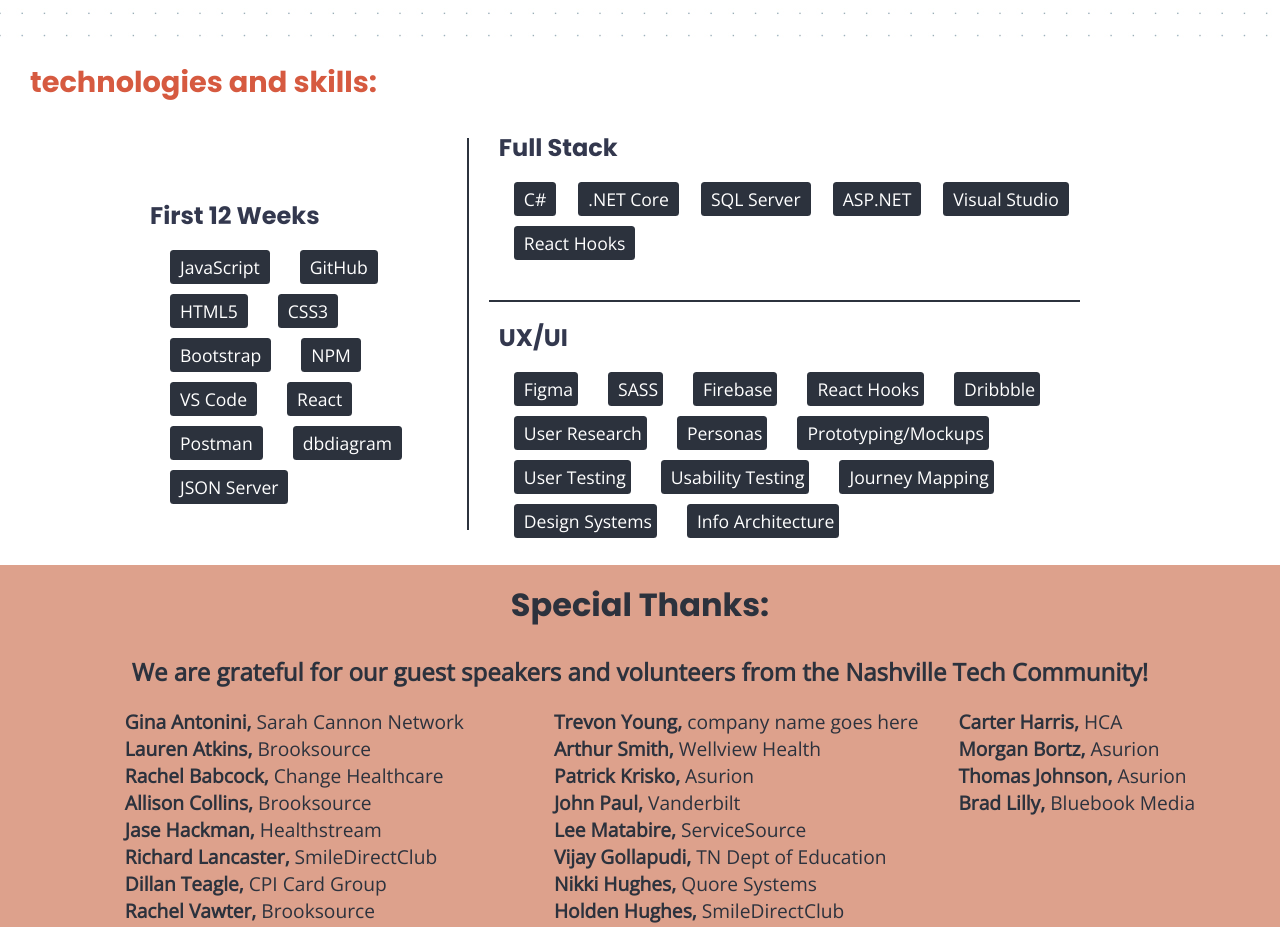
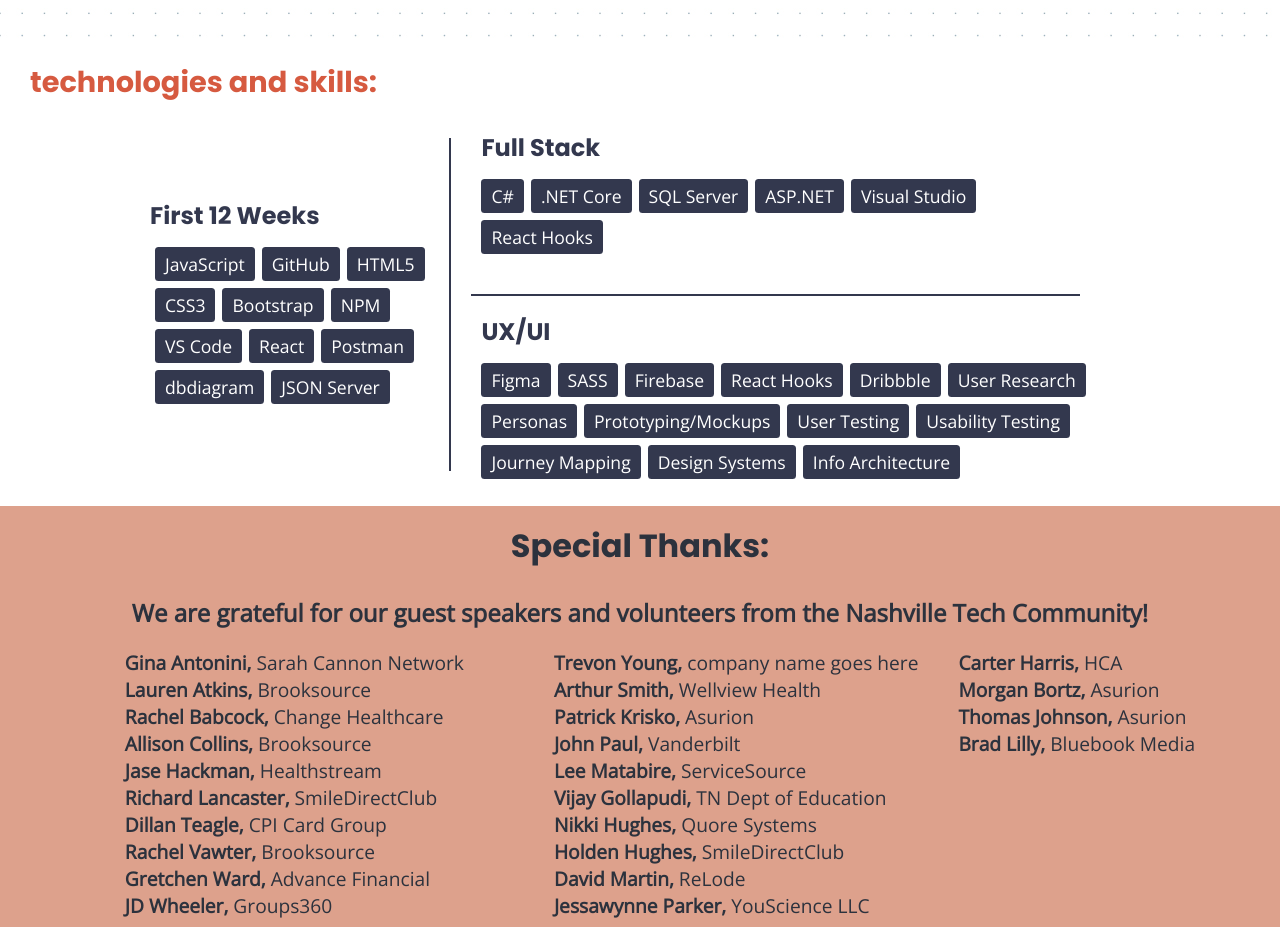
Before and after one commit to nss-day-cohort-35/website, a React (Create React App) app: page / in a window 1280 px wide. Shown: the part 7920-8847 px from the top of the page. Built offline with nearby package versions, Linux system fonts and the light colour scheme.

Commit message:
techcard.css up to date and techfront background fixed

```diff
--- a/src/Components/PageContent/TechCard.css
+++ b/src/Components/PageContent/TechCard.css
@@ -4,53 +4,45 @@
     align-content: center;
     padding-left: 15px;
     padding-left: 140px;
-
 }
-
  #backendTech {
     display: flex;
     flex-flow: row wrap;
     justify-content: left;
     padding-left: 15px;
 }
-
-
 #frontendTech {
     display: flex;
     flex-flow: row wrap;
     justify-content: left;
     padding-left: 15px;
 }
-
 .secondHalfTech {
     display: flex;
     flex-direction: column;
 }
-
 .techSection {
     display: flex;
     flex-direction: row;
     margin-top: -30px;
 }
-
 .fullCohort {
     display: flex;
     flex-direction: column;
 }
-
 .splitCohort {
     display: flex;
     flex-direction: column;
     margin-right: 200px;
 }
-
 .techAll {
     border-radius: .2em;
     text-align: center;
     text-decoration: none;
-    background-color:#2C323D;
-    margin-left: 30px;
-    margin-top: 10px;
+    background-color:#33384e;
+    margin-left: 15px;
+    margin-top: 7px;
+    margin-right: -8px;
     font-family: 'Open Sans', sans-serif;
     color: white;
     font-size: 1.1em;
@@ -59,19 +51,19 @@
     padding-top: 5px;
     padding-bottom: 5px;
 }
-
 .techFront {
     border-radius: .2em;
     text-align: center;
     text-decoration: none;
-    background-color:#2C323D;
-    margin-left: 30px;
-    margin-top: 10px;
+    background-color:#33384e;
+    margin-left: 15px;
+    margin-right: -8px;
+    margin-top: 7px;
     font-family: 'Open Sans', sans-serif;
     color: white;
     font-size: 1.1em;
     padding-left: 10px;
-    padding-right: 5px;
+    padding-right: 10px;
     padding-top: 5px;
     padding-bottom: 5px;
 }
@@ -80,9 +72,9 @@
     border-radius: .2em;
     text-align: center;
     text-decoration: none;
-    background-color:#2C323D;
-    margin-left: 30px;
-    margin-top: 10px;
+    background-color:#33384e;
+    margin-left: 15px;
+    margin-top: 7px;
     font-family: 'Open Sans', sans-serif;
     color: white;
     font-size: 1.1em;
@@ -91,14 +83,12 @@
     padding-top: 5px;
     padding-bottom: 5px;
 }
-
 .technologiesIntroTitle{
   font-family: 'Poppins', sans-serif;
   font-size: 1.8em;
   color: #d65a40;
   padding-left: 30px;
 }
-
 .technologiesTitleText {
     font-family: 'Poppins', sans-serif;
     color: #33384e;
@@ -106,7 +96,6 @@
     font-size: 1.5em;
     margin-bottom: 7px;
 }
-
 .technologiesTitleTextFirst {
     font-family: 'Poppins', sans-serif;
     color: #33384e;
@@ -115,7 +104,6 @@
     margin-bottom: 7px;
     margin-top: 100px;
 }
-
 .technologiesTitleTextFront {
     font-family: 'Poppins', sans-serif;
     color: #33384e;
@@ -124,13 +112,11 @@
     margin-bottom: 7px;
     margin-top: 10px;
 }
-
 .technologiesLine {
-    border: 1px solid #2C323D;
+    border: 1px solid #33384e;
     margin-top: 40px !important;
     margin-left: 20px;
 }
-
 /* .technologiesLine {
     opacity: 25%;
 } */
```
